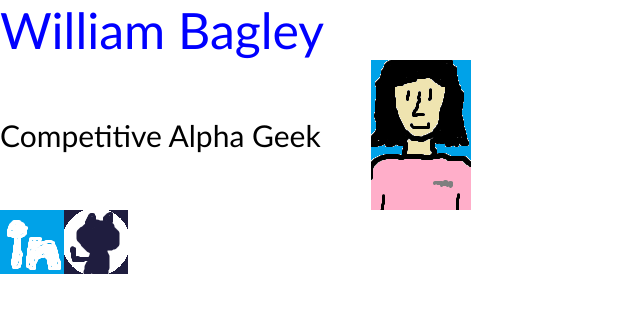
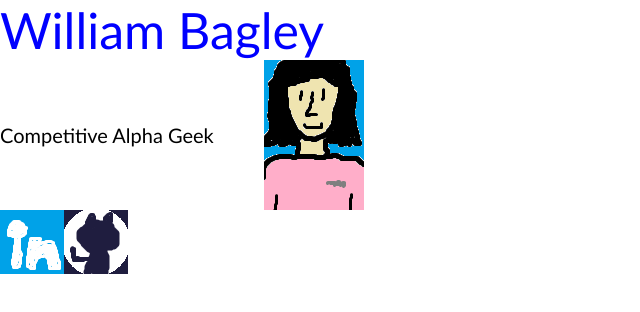
Before and after one commit to wbagley01/wbagley01.github.io, a React (Create React App) app: page / in a window 1280 px wide. Shown: the top 312 px of the page, without its empty margins (0-640 px from the left). Built offline with nearby package versions, Linux system fonts and the light colour scheme.

Commit message:
copy to clipboard api

```diff
--- a/package.json
+++ b/package.json
@@ -8,6 +8,7 @@
     "@testing-library/react": "^13.4.0",
     "@testing-library/user-event": "^13.5.0",
     "react": "^18.3.1",
+    "react-copy-to-clipboard": "^5.1.0",
     "react-dom": "^18.3.1",
     "react-scripts": "5.0.1",
     "web-vitals": "^2.1.4"
--- a/src/components/header/NameHeader.css
+++ b/src/components/header/NameHeader.css
@@ -8,7 +8,7 @@
 }
 
 .Description {
-    font-size: 30px;
+    font-size: 20px;
 }
 
 .RealImage {
```
Also changed, not shown: 1 other file (tests, documents, lock files or other folders).
